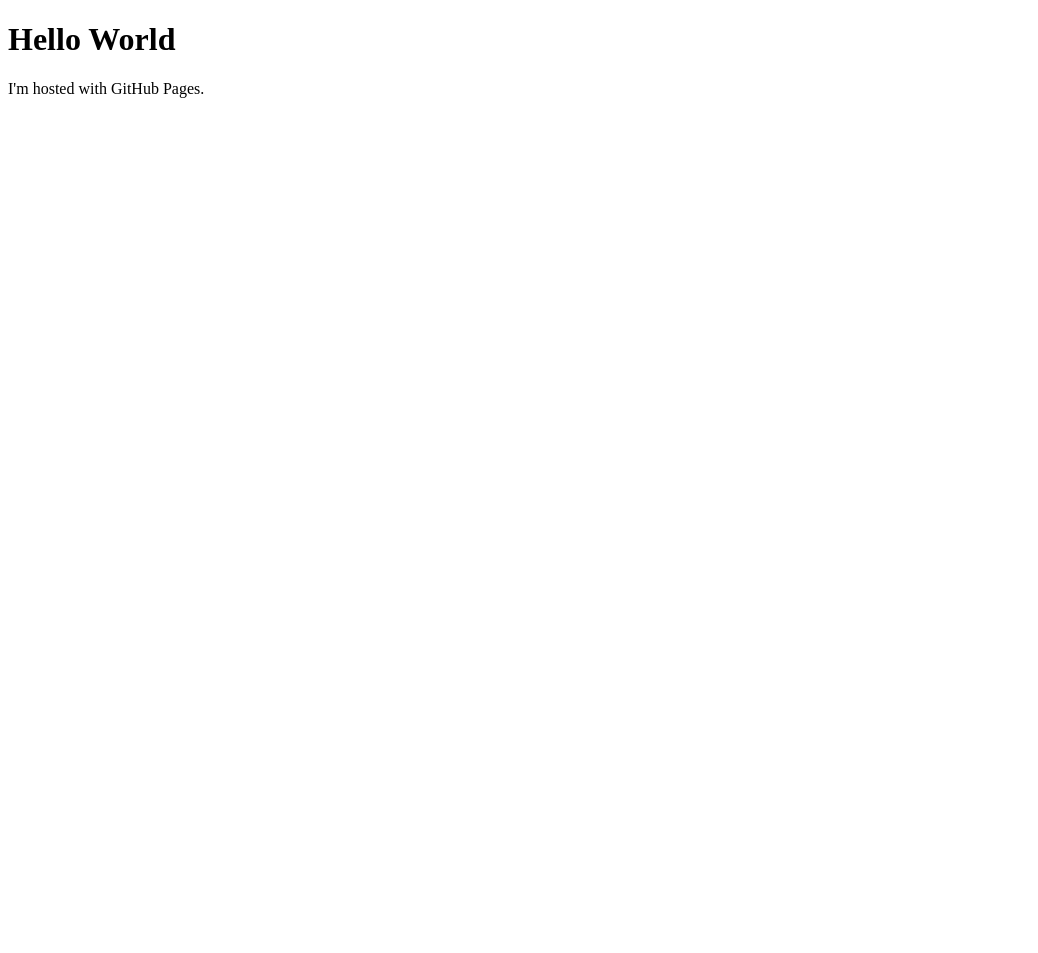
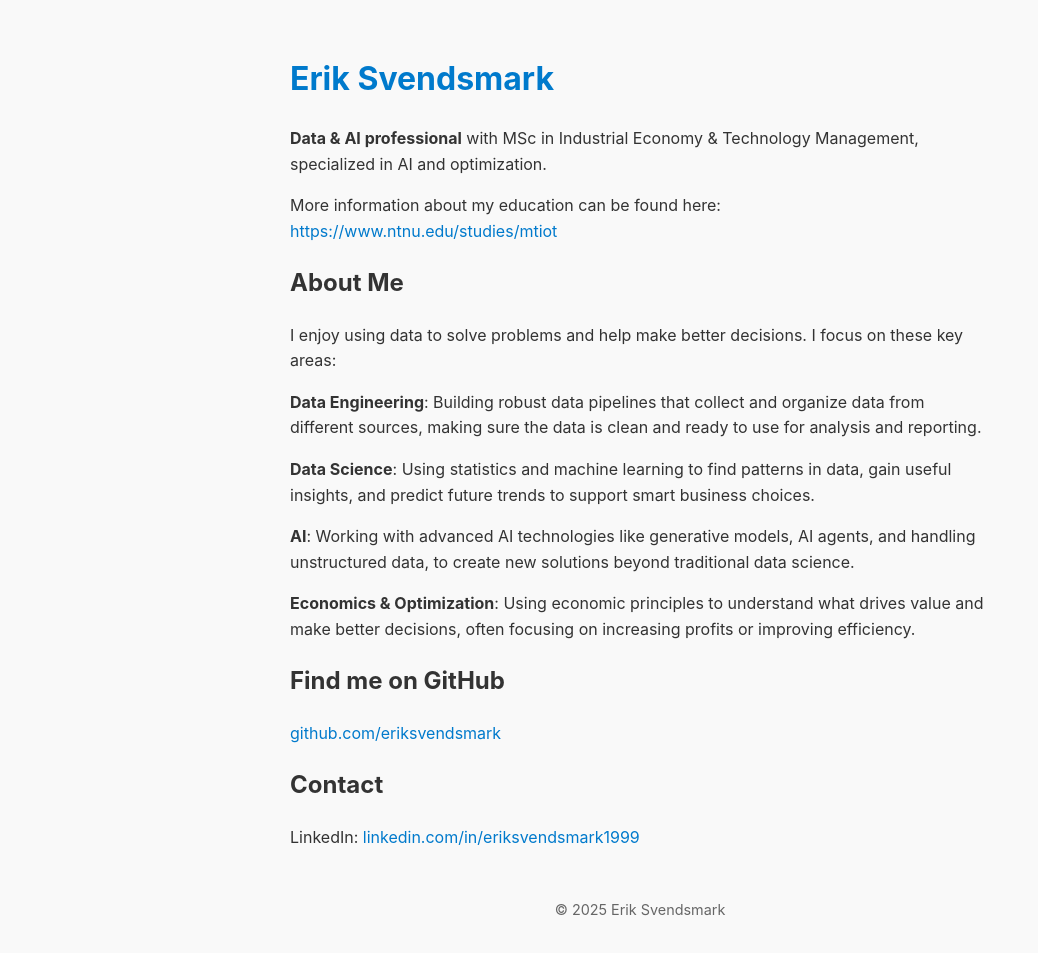
Before and after one commit to eriksvendsmark/eriksvendsmark.github.io, a plain HTML site: page index.html in a window 1280 px wide. Shown: the whole page, without its empty margins (0-1038 px from the left). Before the commit the page ends 800 px from the top, so only its background shows below. Drawn offline with Linux system fonts and the light colour scheme.

Commit message:
Update index.html

```diff
--- a/index.html
+++ b/index.html
@@ -1,7 +1,89 @@
 <!DOCTYPE html>
-<html>
+<html lang="en">
+<head>
+    <meta charset="UTF-8" />
+    <meta name="viewport" content="width=device-width, initial-scale=1" />
+    <title>Erik Svendsmark - Data & AI Professional</title>
+    <style>
+    body {
+        font-family: -apple-system, BlinkMacSystemFont, "Segoe UI", Roboto, Oxygen,
+        Ubuntu, Cantarell, "Open Sans", "Helvetica Neue", sans-serif;
+        margin: 0;
+        padding: 2rem;
+        background: #f9f9f9;
+        color: #333;
+        max-width: 700px;
+        margin-left: auto;
+        margin-right: auto;
+        line-height: 1.6;
+    }
+    h1 {
+        color: #007acc;
+        font-weight: 700;
+    }
+    a {
+        color: #007acc;
+        text-decoration: none;
+    }
+    a:hover {
+        text-decoration: underline;
+    }
+    footer {
+        margin-top: 3rem;
+        font-size: 0.9rem;
+        color: #666;
+        text-align: center;
+    }
+    .contact {
+        margin-top: 1rem;
+    }
+    </style>
+</head>
 <body>
-<h1>Hello World</h1>
-<p>I'm hosted with GitHub Pages.</p>
+    <h1>Erik Svendsmark</h1>
+    <p><strong>Data & AI professional</strong> with MSc in Industrial Economy & Technology Management, specialized in AI and optimization.</p>
+    <p>
+        More information about my education can be found here:
+        <a href="https://www.ntnu.edu/studies/mtiot" target="_blank" rel="noopener noreferrer">https://www.ntnu.edu/studies/mtiot</a>
+    </p>
+
+    <h2>About Me</h2>
+    <p>
+        I enjoy using data to solve problems and help make better decisions.
+        I focus on these key areas:
+    </p>
+    <p>
+        <strong>Data Engineering</strong>:
+        Building robust data pipelines that collect and organize data from different sources,
+        making sure the data is clean and ready to use for analysis and reporting.
+    </p>
+    <p>
+        <strong>Data Science</strong>:
+        Using statistics and machine learning to find patterns in data,
+        gain useful insights, and predict future trends to support smart business choices.
+    </p>
+    <p>
+        <strong>AI</strong>:
+        Working with advanced AI technologies like generative models, AI agents,
+        and handling unstructured data, to create new solutions beyond traditional data science.
+    </p>
+   <p>
+        <strong>Economics & Optimization</strong>:
+        Using economic principles to understand what drives value and make better decisions,
+        often focusing on increasing profits or improving efficiency.
+    </p>
+
+
+    <h2>Find me on GitHub</h2>
+    <p><a href="https://github.com/eriksvendsmark" target="_blank" rel="noopener noreferrer">github.com/eriksvendsmark</a></p>
+
+    <h2>Contact</h2>
+    <p class="contact">
+    LinkedIn: <a href="https://www.linkedin.com/in/eriksvendsmark1999/" target="_blank" rel="noopener noreferrer">linkedin.com/in/eriksvendsmark1999</a>
+    </p>
+
+    <footer>
+    &copy; 2025 Erik Svendsmark
+    </footer>
 </body>
 </html>
```
